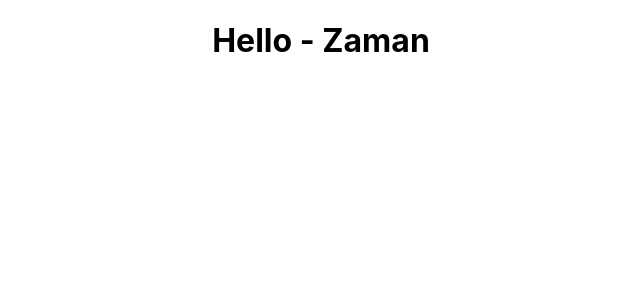
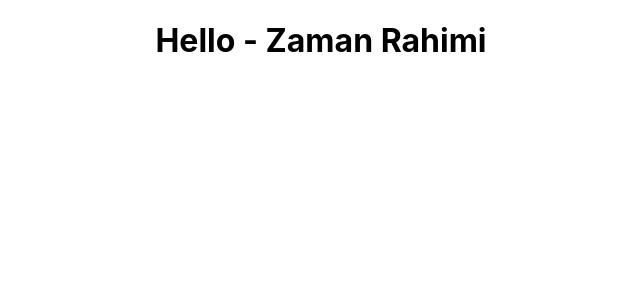
Before and after one commit to zamanrahimi/react-project-t, a React (Create React App) app: page / in a window 1280 px wide. Shown: the top 300 px of the page, without its empty margins (319-959 px from the left). Built offline with nearby package versions, Linux system fonts and the light colour scheme.

Commit message:
14, - ,Props: pass multiple props

```diff
--- a/src/App.js
+++ b/src/App.js
@@ -7,7 +7,7 @@ function App() {
   return (
     <div className="App">
 
-      <Profile name="Zaman" />
+      <Profile name="Zaman" lname="Rahimi" />
 
     </div>
   );
--- a/src/components/Profile.js
+++ b/src/components/Profile.js
@@ -1,7 +1,7 @@
 
 function Profile(props){
 
-    return <h1> Hello - {props.name} </h1>
+    return <h1> Hello - {props.name} {props.lname} </h1>
 
 }
 
```
